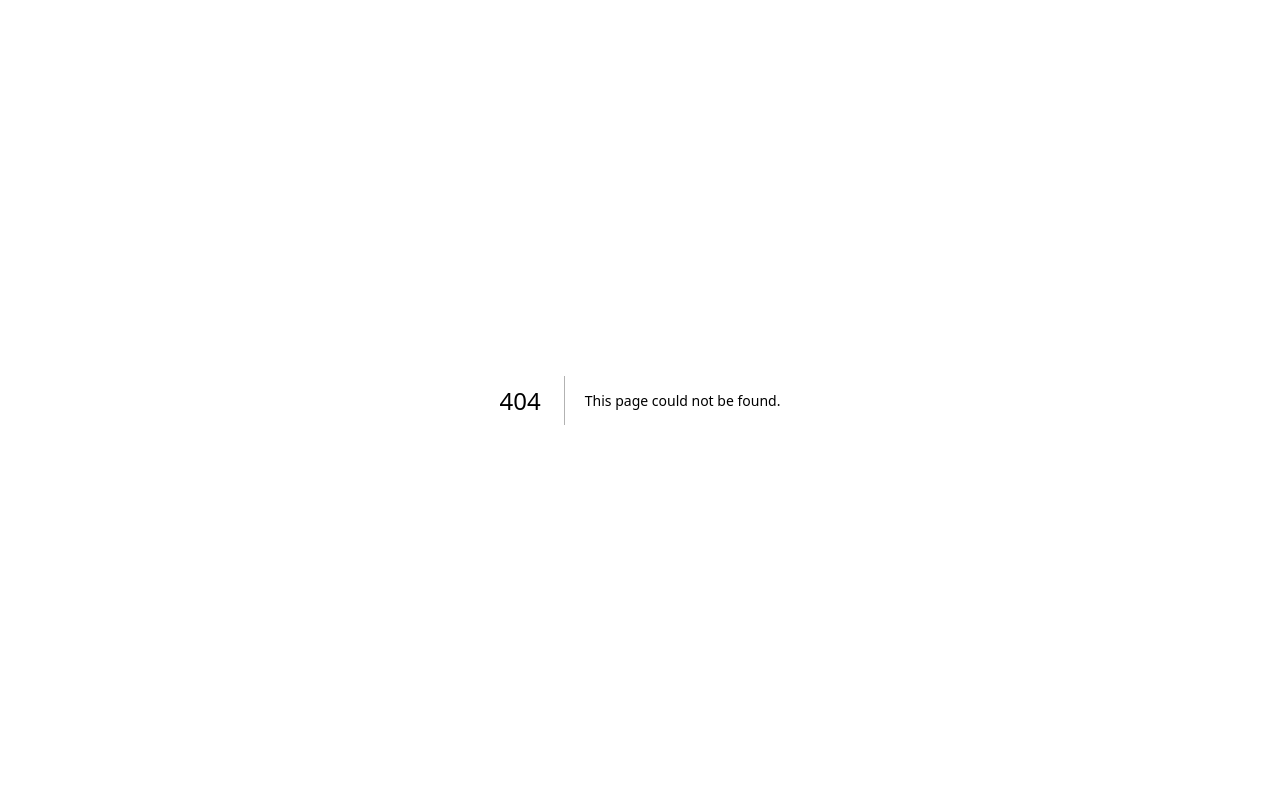
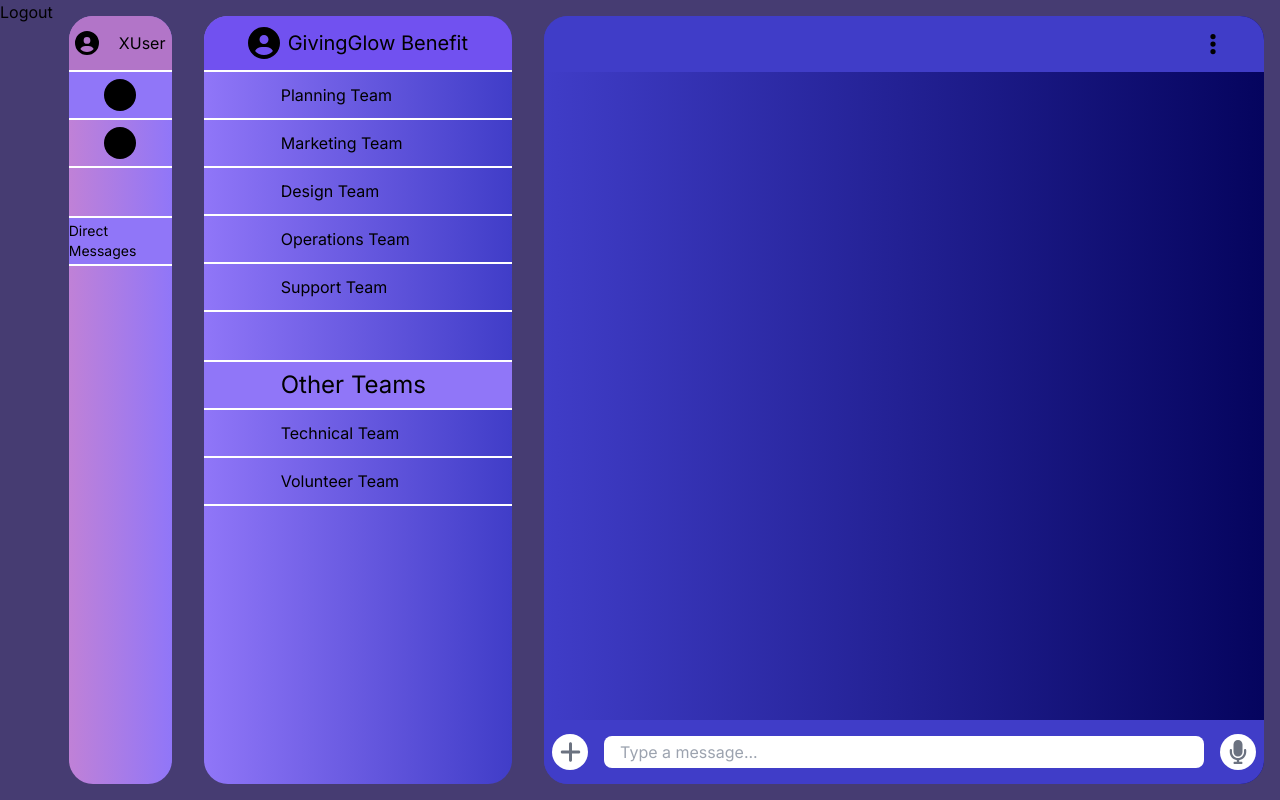
Before and after one commit to Aayushi-Agrwal/OccasionOwlFullStack, a Next.js app in the folder client/: page /chatroompage in a window 1280 px wide. Before the commit this address had no page. Built offline with nearby package versions, Linux system fonts and the light colour scheme.

Commit message:
add firebase login and logic

```diff
--- /dev/null
+++ b/client/app/(routes)/authpage/page.tsx
@@ -0,0 +1,5 @@
+import { Auth } from "@/app/layouts/Auth";
+
+export default function Authpage() {
+  return <Auth />;
+}
--- /dev/null
+++ b/client/app/(routes)/chatroompage/page.tsx
@@ -0,0 +1,5 @@
+import ChatRoom from "@/app/layouts/ChatRoom";
+
+export default function chatroompage() {
+  return <ChatRoom />;
+}
--- a/client/app/features/login/components/loginForm.tsx
+++ b/client/app/features/login/components/loginForm.tsx
@@ -39,8 +39,8 @@ export const LoginForm: React.FC<props> = ({
       .then((userCredential) => {
         // Signed in
         const user = userCredential.user;
-        router.push("/");
-        console.log(user);
+        router.push("/chatroom");
+        console.log("user");
       })
       .catch((error) => {
         const errorCode = error.code;
--- a/client/app/features/signup/components/SignupForm.tsx
+++ b/client/app/features/signup/components/SignupForm.tsx
@@ -38,7 +38,7 @@ export const SignupForm: React.FC<props> = ({
         // Signed in
         const user = userCredential.user;
         console.log(user);
-        router.push("/");
+        router.push("/chatroom");
         // ...
       })
       .catch((error: { code: any; message: any }) => {
--- a/client/app/hooks/useFirebaseUser.ts
+++ b/client/app/hooks/useFirebaseUser.ts
@@ -1,7 +1,7 @@
 "use client";
 import { auth } from "@/app/lib/firebase";
 import { User } from "firebase/auth";
-import { useRouter } from "next/router";
+import { useRouter } from "next/navigation";
 import { useEffect, useState } from "react";
 
 export default function useFirebaseUser() {
@@ -10,7 +10,7 @@ export default function useFirebaseUser() {
   useEffect(() => {
     auth.onAuthStateChanged(async (user) => {
       if (user) {
-        router.replace("/");
+        // router.refresh;
         setUser(user);
         console.log("authenticated", user);
       } else {
--- a/client/app/layouts/Chatroom.tsx
+++ b/client/app/layouts/Chatroom.tsx
@@ -12,6 +12,9 @@ import {
 import { Box, SelectedBox } from "../components/Box";
 import { useState } from "react";
 import { events } from "../constants/events";
+import { signOut } from "firebase/auth";
+import { auth } from "@/app/lib/firebase";
+import { useRouter } from "next/navigation";
 
 interface props {
   children: React.ReactNode;
@@ -165,6 +168,20 @@ export default function ChatRoom() {
   const [team, setTeam] = useState("");
   const [event, setEvent] = useState(events[0].name);
 
+  const router = useRouter();
+
+  const handleLogout = () => {
+    signOut(auth)
+      .then(() => {
+        // Sign-out successful.
+        router.push("/authpage");
+        console.log("Signed out successfully");
+      })
+      .catch((error) => {
+        // An error happened.
+      });
+  };
+
   const mapEventName = events.map(
     (eventData: { name: string }, key: number) => {
       return (
@@ -236,6 +253,7 @@ export default function ChatRoom() {
     //   just a test page
     // </div>
     <div className="bg-[#463C72] h-screen w-screen flex justify-around cursor-default">
+      <p onClick={handleLogout}>Logout</p>
       <EventsChat>{mapEventName}</EventsChat>
       <TeamsChat
         eventName={event}
--- a/client/app/page.tsx
+++ b/client/app/page.tsx
@@ -1,12 +1,10 @@
 "use client";
 
-import { useState } from "react";
-import ChatRoom from "./layouts/Chatroom";
 import { Auth } from "./layouts/Auth";
 import useFirebaseUser from "./hooks/useFirebaseUser";
+import ChatRoom from "./layouts/ChatRoom";
 
 export default function Home() {
-  // const [login, setLogin] = useState(false);
-  const user = useFirebaseUser;
+  const user = useFirebaseUser();
   return <>{user != null ? <ChatRoom /> : <Auth />}</>;
 }
```
